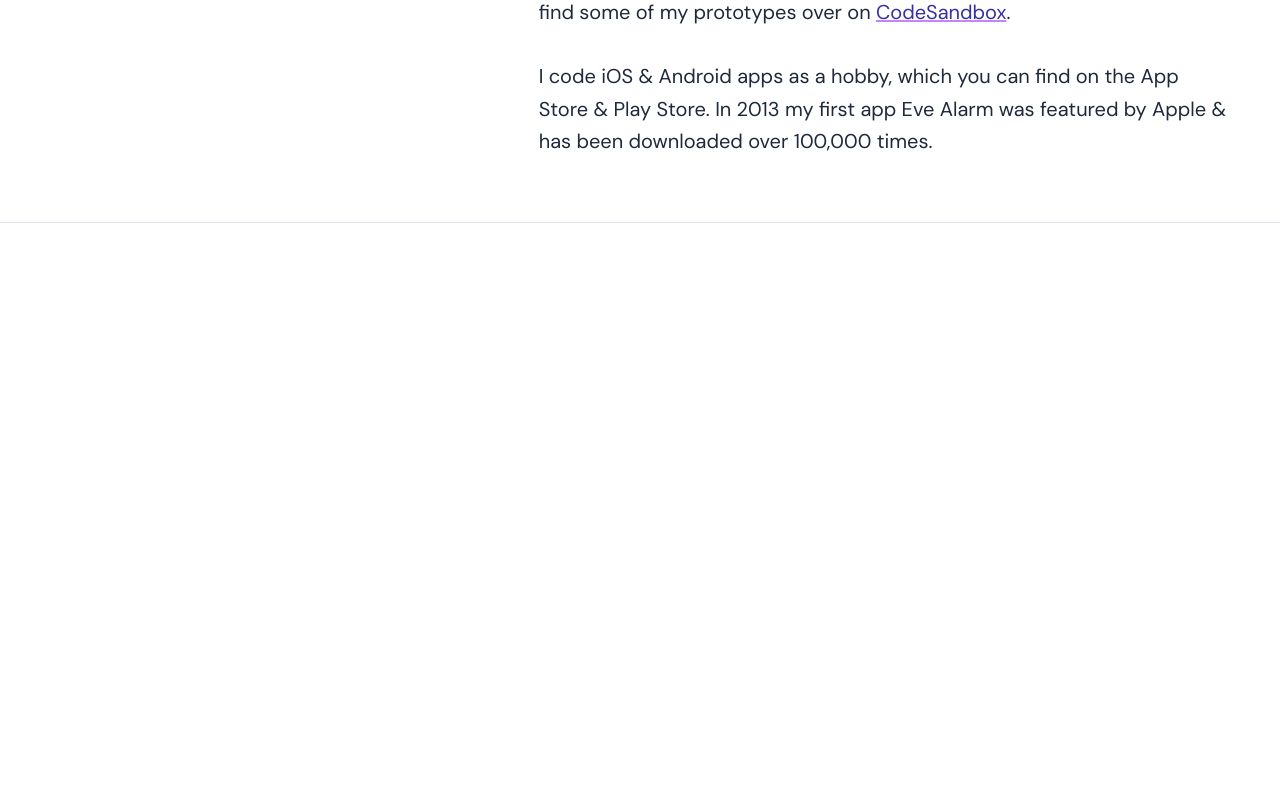
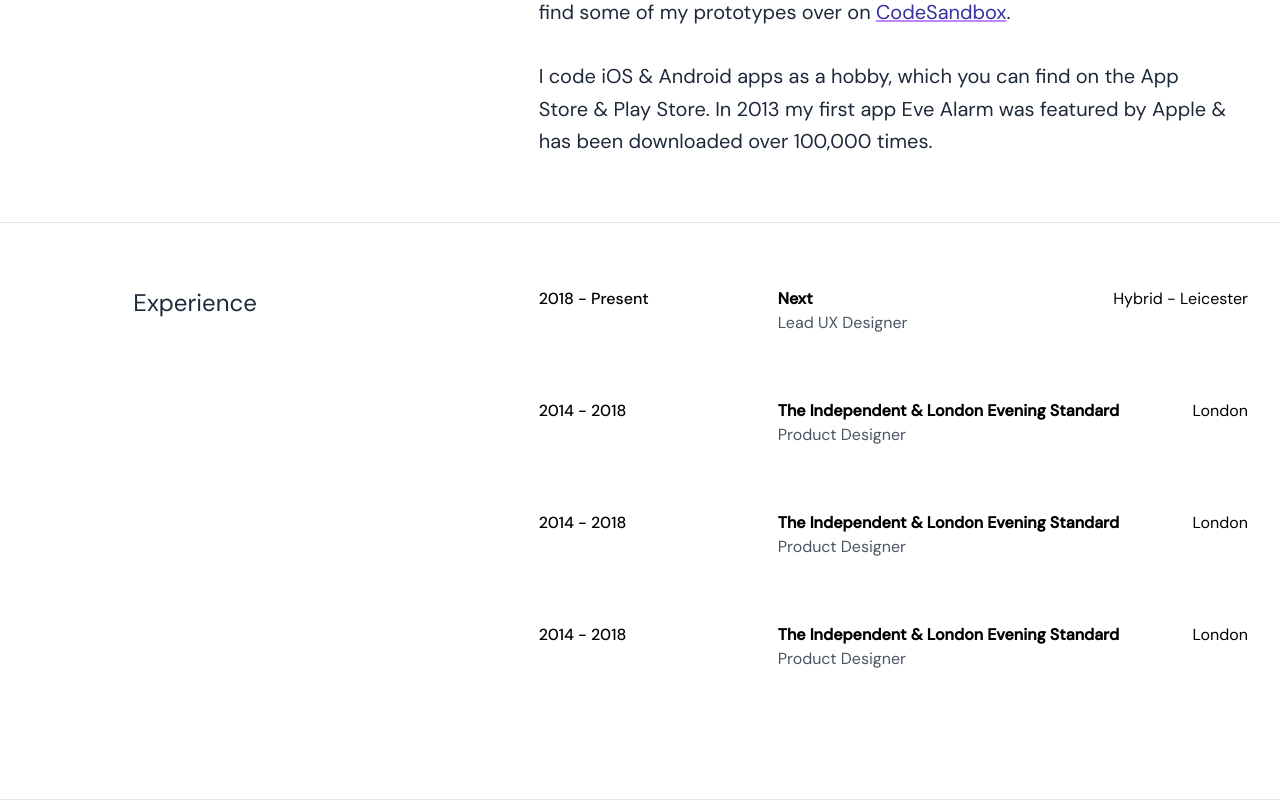
Before and after one commit to danielpape/danielpape.co.uk, a Next.js app: page / in a window 1280 px wide. Shown: the part 1431-2231 px from the top of the page. Before the commit the page ends 1654 px from the top, so only its background shows below. Built offline with nearby package versions, Linux system fonts and the light colour scheme; a web font is replaced by a local one.

Commit message:
Added Experience Section

```diff
--- /dev/null
+++ b/components/experience.js
@@ -0,0 +1,65 @@
+export default function Experience(props) {
+  return (
+    <div className="grid grid-cols-12 py-16  px-8 m-auto border-b border-slate-200 dark:border-slate-600  max-w-screen-xl">
+      <div className="md:col-start-2 md:col-span-4 col-start-1 col-span-12">
+        <h2 className="text-2xl dark:text-slate-200 text-slate-800 pb-16">
+          Experience
+        </h2>
+      </div>
+      <div className="md:col-start-6 md:col-span-7 col-start-1 col-span-12 flex flex-col gap-8 pb-16">
+        <div class="grid grid-cols-1 gap-2 md:grid-cols-3">
+          <div class="font-medium">2018 - Present</div>
+          <div class="col-span-2 flex justify-between">
+            <div>
+              <div class="font-bold">Next</div>
+              <div class="text-gray-600">Lead UX Designer</div>
+            </div>
+            <div class="text-right">Hybrid - Leicester</div>
+          </div>
+        </div>
+      </div>
+      <div className="md:col-start-6 md:col-span-7 col-start-1 col-span-12 flex flex-col gap-8 pb-16">
+        <div class="grid grid-cols-1 gap-2 md:grid-cols-3">
+          <div class="font-medium">2014 - 2018</div>
+          <div class="col-span-2 flex justify-between">
+            <div>
+              <div class="font-bold">
+                The Independent & London Evening Standard
+              </div>
+              <div class="text-gray-600">Product Designer</div>
+            </div>
+            <div class="text-right">London</div>
+          </div>
+        </div>
+      </div>
+      <div className="md:col-start-6 md:col-span-7 col-start-1 col-span-12 flex flex-col gap-8 pb-16">
+        <div class="grid grid-cols-1 gap-2 md:grid-cols-3">
+          <div class="font-medium">2014 - 2018</div>
+          <div class="col-span-2 flex justify-between">
+            <div>
+              <div class="font-bold">
+                The Independent & London Evening Standard
+              </div>
+              <div class="text-gray-600">Product Designer</div>
+            </div>
+            <div class="text-right">London</div>
+          </div>
+        </div>
+      </div>
+      <div className="md:col-start-6 md:col-span-7 col-start-1 col-span-12 flex flex-col gap-8 pb-16">
+        <div class="grid grid-cols-1 gap-2 md:grid-cols-3">
+          <div class="font-medium">2014 - 2018</div>
+          <div class="col-span-2 flex justify-between">
+            <div>
+              <div class="font-bold">
+                The Independent & London Evening Standard
+              </div>
+              <div class="text-gray-600">Product Designer</div>
+            </div>
+            <div class="text-right">London</div>
+          </div>
+        </div>
+      </div>
+    </div>
+  );
+}
--- a/pages/index.js
+++ b/pages/index.js
@@ -5,6 +5,7 @@ import Header from "../components/header";
 import Intro from "../components/intro";
 import Highlights from "../components/highlights";
 import AboutMe from "../components/aboutme";
+import Experience from "../components/experience";
 
 import "@fontsource/dm-sans/400.css";
 import "@fontsource/dm-sans/500.css";
@@ -60,6 +61,7 @@ export default function Home() {
         <Header />
         <Intro />
         <AboutMe />
+        <Experience />
       </main>
     </>
   );
```
